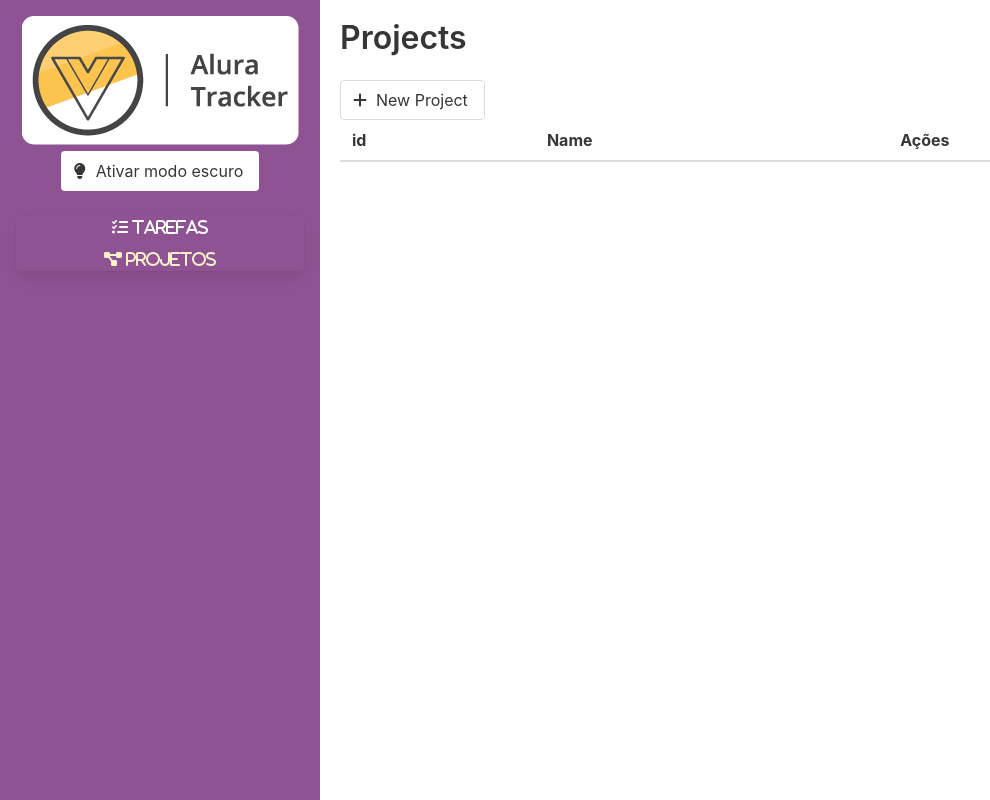
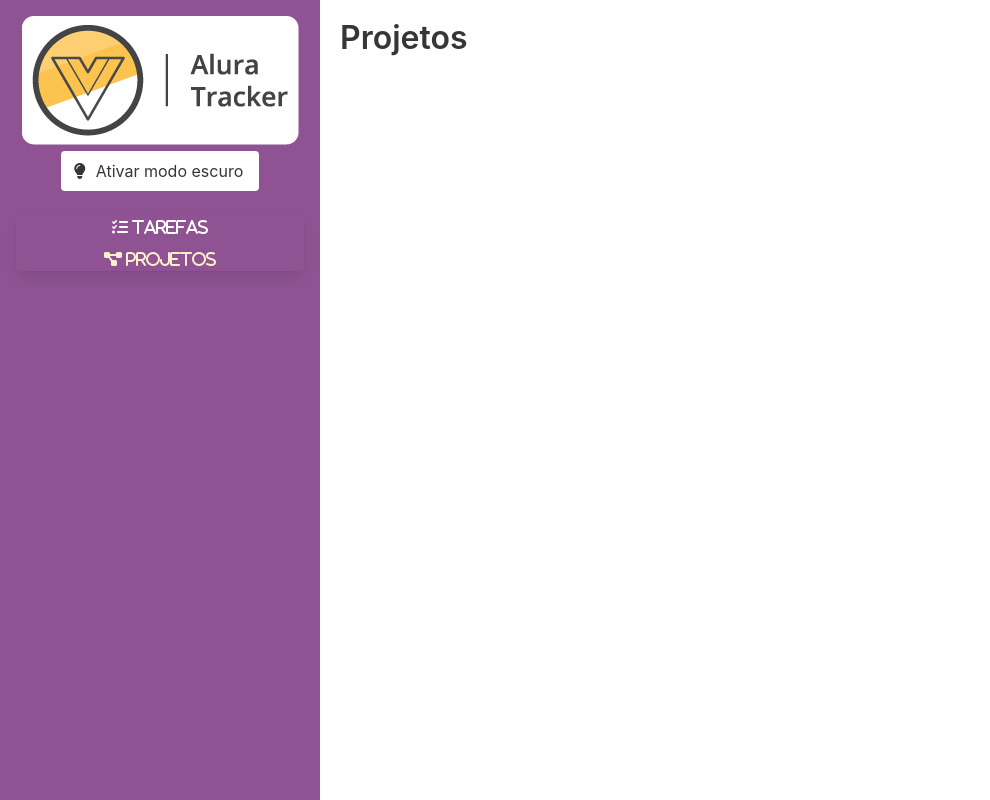
Before and after one commit to ray-sales-labs/alura-tracker, a Vue app: page /#/projects in a window 1280 px wide. Shown: the whole page, without its empty margins (0-990 px from the left). Built offline with nearby package versions, Linux system fonts and the light colour scheme.

Commit message:
[REFACTOR] Project component separated

```diff
--- a/src/views/ProjectsView.vue
+++ b/src/views/ProjectsView.vue
@@ -1,61 +1,16 @@
 <template>
-  <section class="projects">
-    <h1 class="title">Projects</h1>
-    <router-link to="/projects/new" class="button mb-20">
-      <span class="icon is-small">
-        <i class="fas fa-plus">
-
-        </i>
-      </span>
-      <span>New Project</span>
-    </router-link>
-    <table class="table is-full-width">
-      <thead>
-        <tr>
-          <th>
-            id
-          </th>
-          <th>
-            Name
-          </th>
-          <th>Ações</th>
-        </tr>
-      </thead>
-      <tbody>
-        <tr v-for="project in projects" :key="project.id">
-          <td>
-            {{ project.id }}
-          </td>
-          <td>
-            {{ project.name }}
-          </td>
-          <td>
-            <router-link :to="`/projects/${project.id}`" class="button">
-              <span class="icon is-small">
-                <i class="fas fa-pencil-alt">
-
-                </i>
-              </span>
-            </router-link>
-          </td>
-        </tr>
-      </tbody>
-    </table>
-  </section>
+  <div class="projects">
+    <h1 class="title"> Projetos </h1>
+    <router-view></router-view>
+  </div>
 </template>
 <script lang="ts">
-  import { computed, defineComponent } from 'vue'
-  import {useStore} from '@/store'
+  import { defineComponent } from 'vue'
   export default defineComponent({
-    name: 'ProjectsView',
-    setup() {
-      const store = useStore()
-      return {
-        projects: computed(() => store.state.projects)
-      }
-    }
+    name: 'ProjectsView'
   })
 </script>
+
 <style scoped>
   .projects {
     padding: 1.25rem;
--- a/src/views/projects/ProjectsForm.vue
+++ b/src/views/projects/ProjectsForm.vue
@@ -1,5 +1,5 @@
 <template>
-  <section class="projects">
+  <section>
     <form @submit.prevent="save">
       <div class="field">
         <label for="projectName" class="label">
@@ -16,6 +16,7 @@
 <script lang="ts">
   import { computed, defineComponent } from 'vue'
   import {useStore} from '@/store'
+import { ADD_PROJECT, EDIT_PROJECT } from '@/store/mutations_type'
   export default defineComponent({
     name: 'ProjectsForm',
     props: {
@@ -37,12 +38,12 @@
     methods: {
       save() {
         if(this.id) {
-          this.store.commit('EDIT_PROJECT', {
+          this.store.commit(EDIT_PROJECT, {
             id: this.id,
             name: this.projectName
           })
         } else {
-          this.store.commit('ADD_PROJECT', this.projectName)
+          this.store.commit(ADD_PROJECT, this.projectName)
         }
 
         this.projectName = ''
@@ -57,8 +58,3 @@
     }
   })
 </script>
-<style scoped>
-  .projects {
-    padding: 1.25rem;
-  }
-</style>
```
